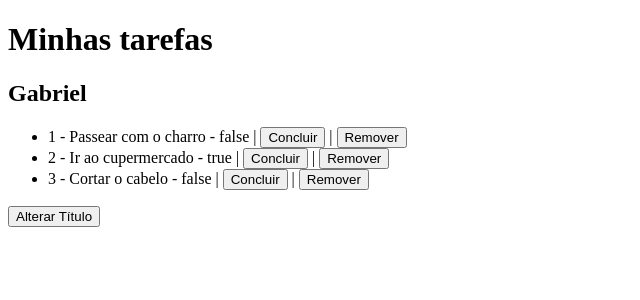
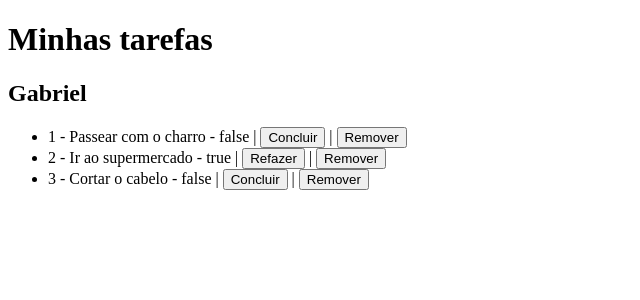
Before and after one commit to botaoap/TypeScript_Botao_2020, an Angular app in the folder TypeScript_Fundamentos/Aula_3/todo_list_ts/todo/: page / in a window 1280 px wide. Shown: the top 300 px of the page, without its empty margins (0-640 px from the left). Built offline with nearby package versions, Linux system fonts and the light colour scheme.

Commit message:
Botao_remover

```diff
--- a/TypeScript_Fundamentos/Aula_3/todo_list_ts/todo/src/app/app.component.html
+++ b/TypeScript_Fundamentos/Aula_3/todo_list_ts/todo/src/app/app.component.html
@@ -1,10 +1,16 @@
 <h1>{{ title }}</h1>
 <h2>{{ nome }}</h2>
 <ul>
-  <li *ngFor="let todo of todos">{{ todo.id }} - {{ todo.title }} - {{ todo.done }} | <button>Concluir</button> | <button>Remover</button> </li>
-<!--*ngFor é o loop For -->
-<!-- of é o valor do intem -->
-<!-- if é o indice(posição do item) -->
+  <li *ngFor="let todo of todos">{{ todo.id }} - {{ todo.title }} - {{ todo.done }} |
+
+    <button *ngIf="todo.done">Refazer</button>
+    <button *ngIf="!todo.done">Concluir</button> |
+    <button (click)="remove(todo)">Remover</button>
+
+  </li>
+  <!--*ngFor é o loop For -->
+  <!-- of é o valor do intem -->
+  <!-- if é o indice(posição do item) -->
 </ul>
 
-<button (click) = "alterarTexto()">Alterar Título</button>
+<!--<button (click)="alterarTexto()">Alterar Título</button>-->
--- a/TypeScript_Fundamentos/Aula_3/todo_list_ts/todo/src/app/app.component.ts
+++ b/TypeScript_Fundamentos/Aula_3/todo_list_ts/todo/src/app/app.component.ts
@@ -30,14 +30,37 @@ export class AppComponent {
     // ____ //
     // ↓↓ Usando o contrutor para preencher ↓↓
     this.todos.push(new Todo(1, 'Passear com o charro', false));
-    this.todos.push(new Todo(2, 'Ir ao cupermercado', true));
+    this.todos.push(new Todo(2, 'Ir ao supermercado', true));
     this.todos.push(new Todo(3, 'Cortar o cabelo', false));
 
   }
 
+  /*
   alterarTexto() {
 
     this.title = 'Texto alterado'
     this.nome = 'Gabriel Botão'
   }
+  */
+
+  // para remover um intem é necessário fazer um splice
+  // entao vamos receber o indice do item de todo
+  remove(todo : Todo) {
+    const index = this.todos.indexOf(todo);
+
+    if (index !== 1) {
+      //verifica se A TAREFA(todo) esta na lista, se for !== 1 está na lista, ai pode remover
+      this.todos.splice(index, 1);// pega o item que vai ser removido e diz quantos itens precisa remover
+
+    }
+  }
+
+  markAsDone() {
+
+
+  }
+
+  markAsUndone() {
+
+  }
 }
```
